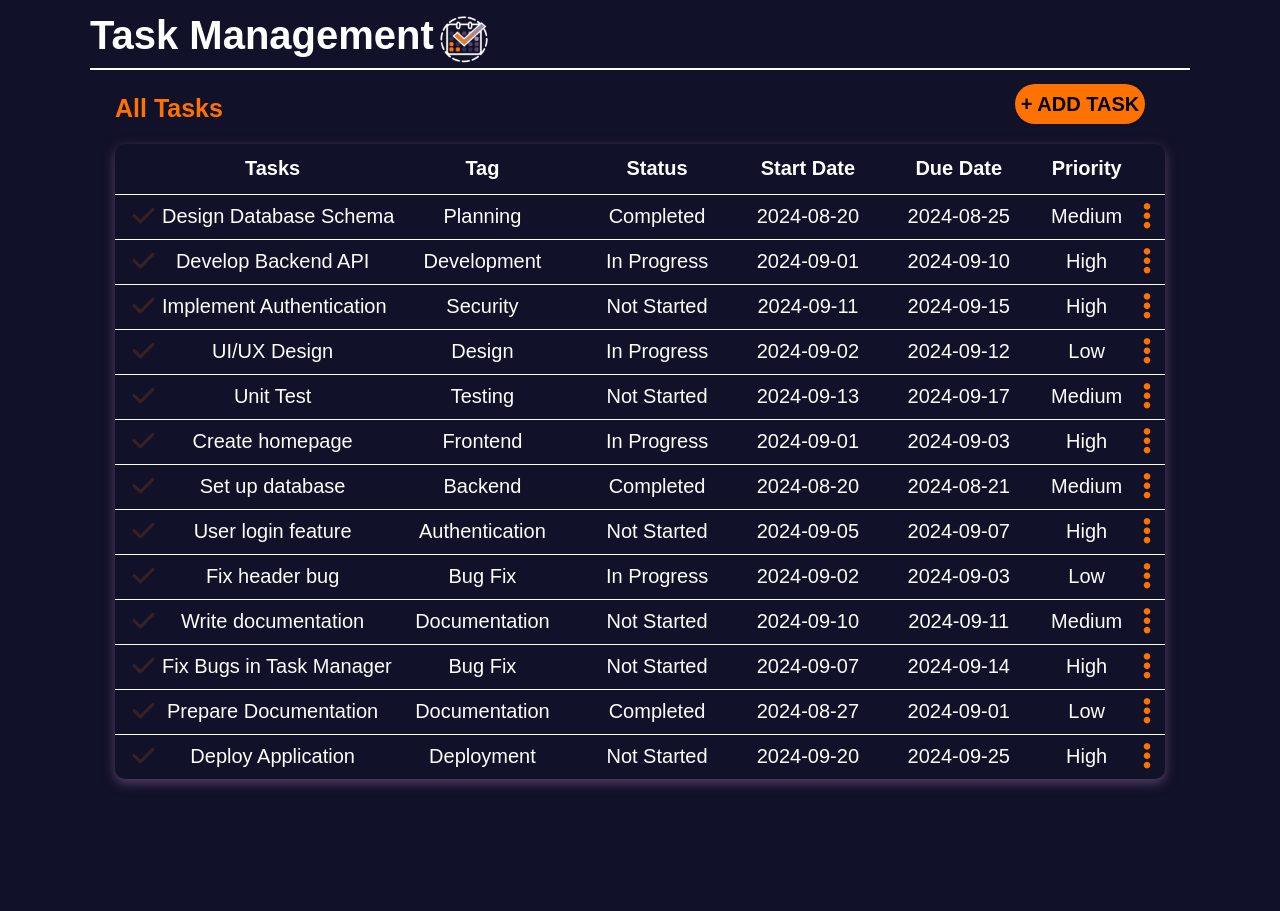
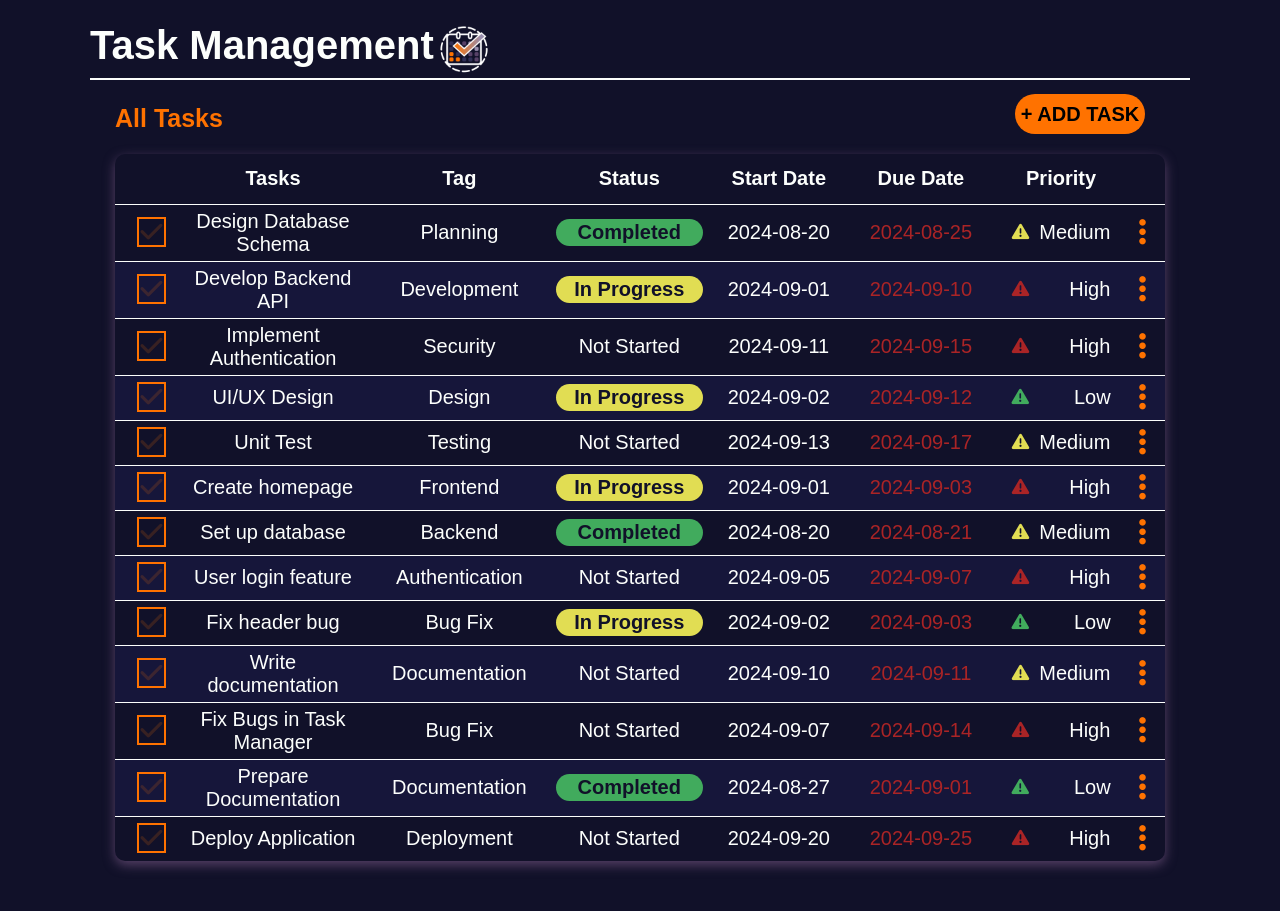
Before and after one commit to happypoot300/App-Dev-Lab-Act-2, a PHP site: page / in a window 1280 px wide. Before the commit the page ends 788 px from the top, so only its background shows below. Run offline with PHP 8.4, Linux system fonts and the light colour scheme; data comes from the database, SQL or seed files in the repository; some libraries are stand-ins or nearby versions.

Commit message:
updated index.js, index.php and css

```diff
--- a/TestingSite/root/index.php
+++ b/TestingSite/root/index.php
@@ -80,10 +80,10 @@ try {
                         echo "<td class='td__text'><i class='fa-solid fa-check fa-lg check'></i></td>";
                         echo "<td class='td__text'>" . htmlspecialchars($row["task_title"]) . "</td>";
                         echo "<td class='td__text'>" . htmlspecialchars($row["tag"]) . "</td>";
-                        echo "<td class='td__text'>" . htmlspecialchars($row["status"]) . "</td>";
+                        echo "<td class='td__text '><div class='status'>" . htmlspecialchars($row["status"]) . "</div></td>";
                         echo "<td class='td__text'>" . htmlspecialchars($row["start_date"]) . "</td>";
-                        echo "<td class='td__text'>" . htmlspecialchars($row["end_date"]) . "</td>";
-                        echo "<td class='td__text'>" . htmlspecialchars($row["priority"]) . "</td>";
+                        echo "<td class='td__text enddate'>" . htmlspecialchars($row["end_date"]) . "</td>";
+                        echo "<td class='td__text'><i class='fa-solid fa-triangle-exclamation fa-sm'></i>" . htmlspecialchars($row["priority"]) . "</i></td>";
 
                         echo "<td class='td__text'>
                             <div class='dropdown'>
--- a/TestingSite/root/styles/index.css
+++ b/TestingSite/root/styles/index.css
@@ -2,7 +2,7 @@
   --auburn: #aa2426ff;
   --steel-blue: #3887bfff;
   --pigment-green: #41ab5dff;
-  --old-gold: #afac45ff;
+  --old-gold: #e1dd53;
   --pumpkin: #ff7200ff;
   --pumkin_hover: #ff8533;
   --french-gray: #b5b3bcff;
@@ -37,7 +37,7 @@ header {
   width: 100%;
   height: 60px;
   border-bottom: 2px solid var(--baby-powder);
-  margin: 10px 0 4px 0;
+  margin: 20px 0 4px 0;
 }
 
 .header__logo {
@@ -56,7 +56,7 @@ header {
   font-size: 40px;
   font-weight: bold;
   color: var(--baby-powder);
-  margin: 0 5px 0 0px;
+  margin: 0px 5px 0 0px;
   --background-color: red;
 }
 
@@ -119,6 +119,10 @@ thead {
   height: 50px;
 }
 
+tbody tr:nth-child(even) {
+  background-color: #16163a; /* or any other color you prefer */
+}
+
 th {
   font-size: var(--standardText);
   color: var(--baby-powder);
@@ -132,8 +136,8 @@ th {
   color: var(--baby-powder);
   border-top: 1px solid var(--baby-powder);
   word-wrap: break-word;
-  white-space: nowrap;
   vertical-align: middle;
+  padding: 5px;
 }
 
 .td__text button {
@@ -157,12 +161,18 @@ th {
   margin-left: 10px;
 }
 
+.fa-check::before {
+  border: 2px solid var(--pumpkin);
+  padding: 0 2px 0 2px;
+}
+
 .fa-check.active {
   color: var(--pumpkin);
 }
 
 .strikethrough {
   text-decoration: line-through;
+  color: var(--french-gray);
 }
 
 .dropdown {
@@ -197,3 +207,53 @@ th {
 .dropdown-content a:hover {
   background-color: var(--pumkin_hover);
 }
+
+.activeCss,
+.completedCss,
+.inprogressCss,
+.pendingCss {
+  color: var(--oxford-blue);
+  font-weight: bolder;
+  border-radius: 20px;
+  padding: 2px;
+}
+
+.activeCss {
+  background-color: var(--steel-blue);
+}
+
+.completedCss {
+  background-color: var(--pigment-green);
+}
+
+.inprogressCss {
+  background-color: var(--old-gold);
+}
+
+.pendingCss {
+  background-color: var(--auburn);
+}
+
+.enddate {
+  color: var(--auburn);
+}
+
+.fa-triangle-exclamation-red,
+.fa-triangle-exclamation-green,
+.fa-triangle-exclamation-gold {
+  margin: 0 10px 0 0;
+}
+
+.fa-triangle-exclamation-red {
+  color: var(--auburn);
+  margin-right: 40px;
+}
+
+.fa-triangle-exclamation-green {
+  color: var(--pigment-green);
+  margin-right: 45px;
+}
+
+.fa-triangle-exclamation-gold {
+  color: var(--old-gold);
+}
```
Also changed, not shown: TestingSite/root/scripts/index.js (+89 -15 lines), 1 other file.
